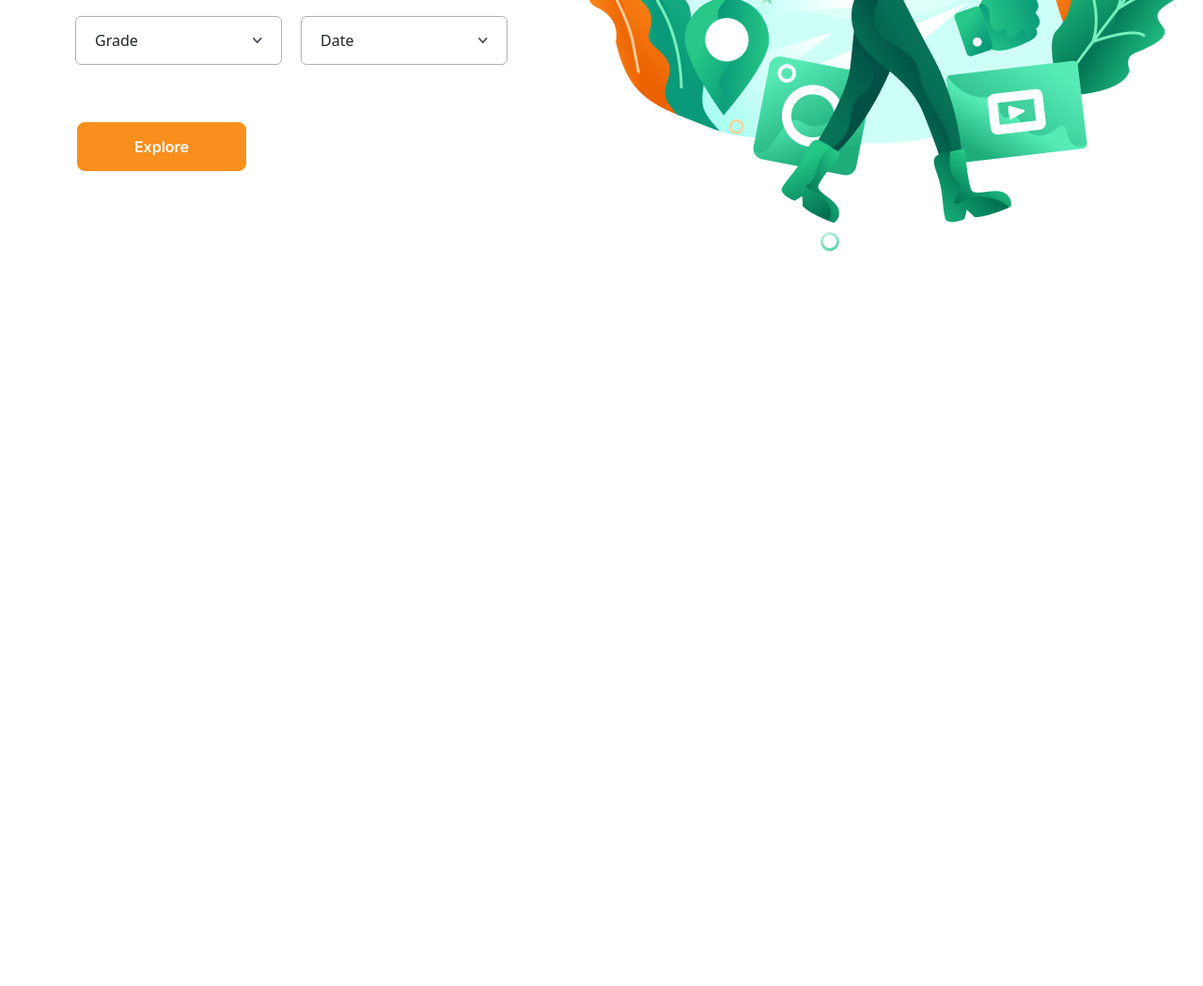
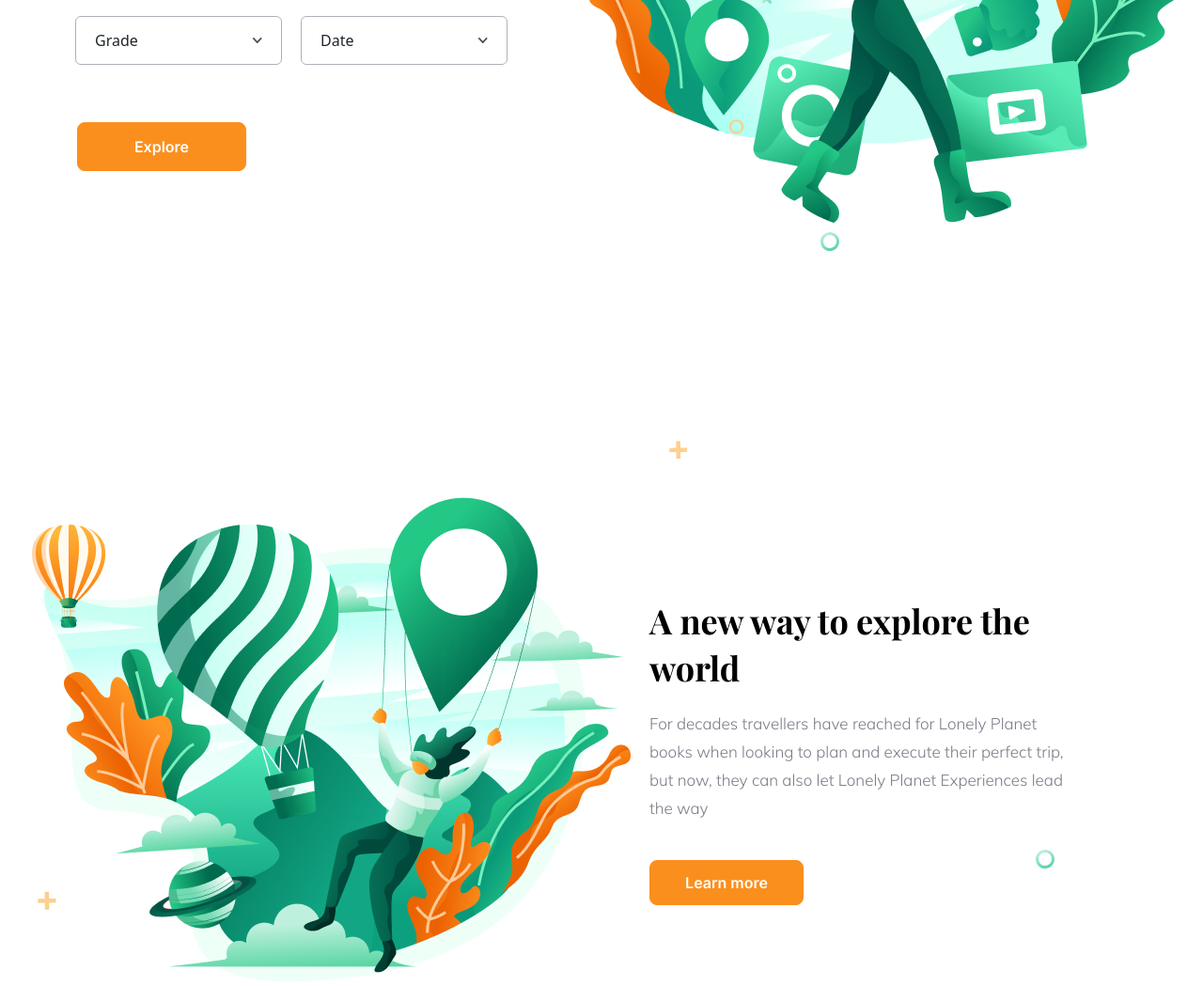
Before and after one commit to OlhaSoroka/explore-and-travel, a plain HTML site: page index.html in a window 1280 px wide. Shown: the part 571-1620 px from the top of the page at 94% size. Before the commit the page ends 838 px from the top, so only its background shows below. Drawn offline with nearby package versions, Linux system fonts and the light colour scheme.

Commit message:
Implement promo section

```diff
--- a/index.html
+++ b/index.html
@@ -64,22 +64,38 @@
                             <div class="dropdown_item">
                                 <div class="dropdown">
                                     <span>Date</span><img src="./icons/arrow.svg" alt="arrow">
-
                                 </div>
-                                </di </div>
                             </div>
                         </div>
                     </div>
                     <button class="main_btn">Explore</button>
                 </div>
                 <div class="main_image">
-                    <img src="./img/thousand-01 1.png" alt="">
+                    <img src="./img/thousand-01 1.png" alt="planets">
                 </div>
                 <div class="main_img_circle_second"><img src="./img/round.svg" alt="circle"></div>
             </div>
         </div>
 
     </section>
+    <section class="promo">
+        <div class="container">
+            <div class="promo_container">
+                <div class="promo_img_plus"><img src="./img/plus.svg" alt="plus"></div>
+                <div class="promo_image"> <img src="./img/Thousand-02 1.png" alt=""></div>
+                <div class="promo_content_wrapper">
+                    <div class="promo_content_subheader">A new way to explore the world </div>
+                    <div class="promo_content_text">For decades travellers have reached for Lonely Planet books when
+                        looking to plan and execute their perfect trip, but now, they can also let Lonely Planet
+                        Experiences lead the way</div>
+                    <button class="promo_btn">Learn more</button>
+                </div>
+                <div class="promo_img_circle"><img src="./img/round.svg" alt="circle"></div>
+
+            </div>
+        </div>
+    </section>
+
 </body>
 
 </html>
--- a/scss/base.scss
+++ b/scss/base.scss
@@ -99,6 +99,8 @@
         img {
             position: absolute;
             right: -85px;
+            width: 687px;
+            height: 654px;
         }
     }
     &_img_circle_first {
@@ -120,12 +122,10 @@
         left: 873px;
     }
 }
-
 .dropdown_item {
     margin: 10px;
     cursor: pointer;
 }
-
 .dropdown {
     width: 220px;
     height: 52px;
@@ -135,16 +135,63 @@
     justify-content: space-between;
     align-items: center;
     padding: 0 20px;
-
-    &-list {
-        position: absolute;
-        bottom: -220px;
-        width: 220px;
-        left: 0px;
-        border: 1px solid $silver_border;
-        border-radius: 6px;
-        & > div {
-            padding: 10px;
+}
+// === PROMO === //
+.promo {
+    margin-top: 333px;
+    &_image {
+        position: relative;
+        flex-basis: 50%;
+        img {
+            position: absolute;
+            left: -70px;
+        }
+    }
+    &_container {
+        display: flex;
+        justify-content: space-between;
+        position: relative;
+    }
+    &_content {
+        &_wrapper {
+            flex-basis: 50%;
+            margin-left: 102px;
+        }
+        &_subheader {
+            @include subheader;
+            margin-top: 120px;
+            width: 460px;
+        }
+        &_text {
+            @include main_text;
+            margin-top: 20px;
+            width: 460px;
+        }
+    }
+    &_btn {
+        @include button_filled;
+        width: 164px;
+        height: 48px;
+        margin-top: 40px;
+    }
+    &_img {
+        &_circle {
+            img {
+                width: 20px;
+                height: 20px;
+            }
+            position: absolute;
+            left: 1020px;
+            top: 385px;
+        }
+        &_plus {
+            img {
+                width: 20px;
+                height: 20px;
+            }
+            position: absolute;
+            left: 630px;
+            top: -50px;
         }
     }
 }
```
Also changed, not shown: css/base.css, css/style.css, 2 other files.
